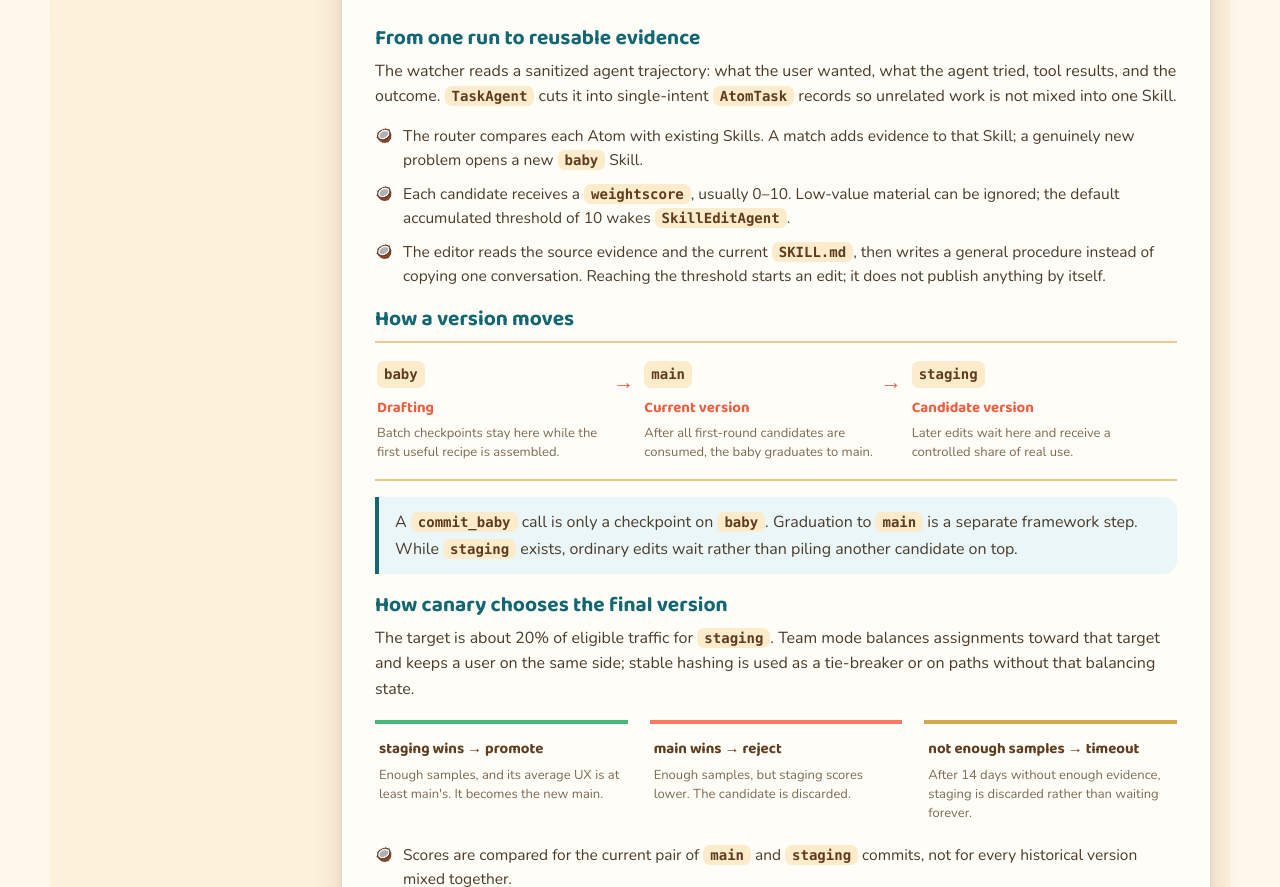
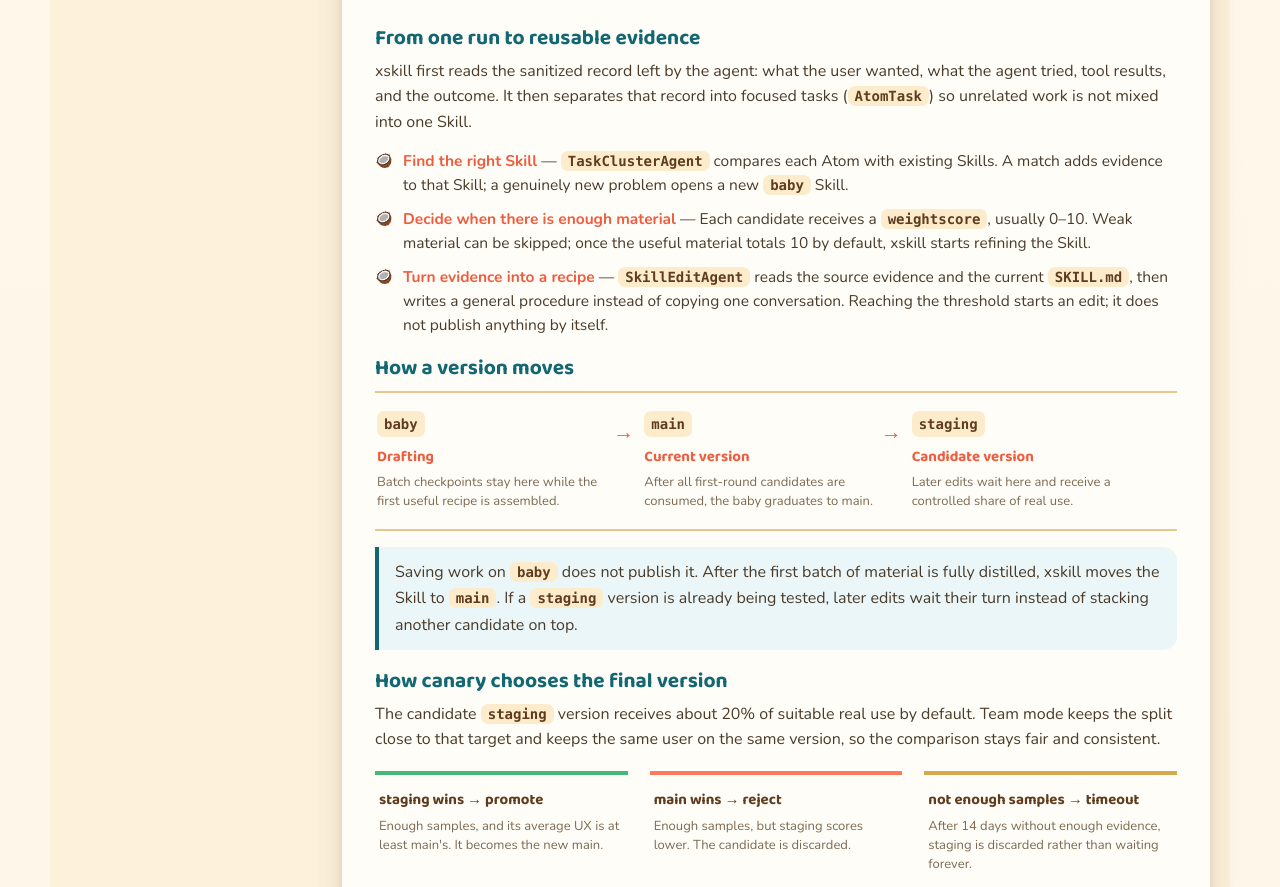
Before and after one commit to SkillNerds/xskill-wiki, a plain HTML site: page wiki.html in a window 1280 px wide. Shown: the part 7950-8837 px from the top of the page. Drawn offline with nearby package versions, Linux system fonts and the light colour scheme.

Commit message:
docs: clarify Skill lifecycle wording

```diff
--- a/i18n.js
+++ b/i18n.js
@@ -307,10 +307,13 @@
       "w.lifecycle_f6_t": "Keep the winner",
       "w.lifecycle_f6_p": "The better version becomes main",
       "w.lifecycle_evidence_h": "From one run to reusable evidence",
-      "w.lifecycle_evidence_p": "The watcher reads a sanitized agent trajectory: what the user wanted, what the agent tried, tool results, and the outcome. <code>TaskAgent</code> cuts it into single-intent <code>AtomTask</code> records so unrelated work is not mixed into one Skill.",
-      "w.lifecycle_e1": "The router compares each Atom with existing Skills. A match adds evidence to that Skill; a genuinely new problem opens a new <code>baby</code> Skill.",
-      "w.lifecycle_e2": "Each candidate receives a <code>weightscore</code>, usually 0–10. Low-value material can be ignored; the default accumulated threshold of 10 wakes <code>SkillEditAgent</code>.",
-      "w.lifecycle_e3": "The editor reads the source evidence and the current <code>SKILL.md</code>, then writes a general procedure instead of copying one conversation. Reaching the threshold starts an edit; it does not publish anything by itself.",
+      "w.lifecycle_evidence_p": "xskill first reads the sanitized record left by the agent: what the user wanted, what the agent tried, tool results, and the outcome. It then separates that record into focused tasks (<code>AtomTask</code>) so unrelated work is not mixed into one Skill.",
+      "w.lifecycle_e1_t": "Find the right Skill",
+      "w.lifecycle_e1_p": "<code>TaskClusterAgent</code> compares each Atom with existing Skills. A match adds evidence to that Skill; a genuinely new problem opens a new <code>baby</code> Skill.",
+      "w.lifecycle_e2_t": "Decide when there is enough material",
+      "w.lifecycle_e2_p": "Each candidate receives a <code>weightscore</code>, usually 0–10. Weak material can be skipped; once the useful material totals 10 by default, xskill starts refining the Skill.",
+      "w.lifecycle_e3_t": "Turn evidence into a recipe",
+      "w.lifecycle_e3_p": "<code>SkillEditAgent</code> reads the source evidence and the current <code>SKILL.md</code>, then writes a general procedure instead of copying one conversation. Reaching the threshold starts an edit; it does not publish anything by itself.",
       "w.lifecycle_branch_h": "How a version moves",
       "w.lifecycle_baby_t": "Drafting",
       "w.lifecycle_baby_p": "Batch checkpoints stay here while the first useful recipe is assembled.",
@@ -318,9 +321,9 @@
       "w.lifecycle_main_p": "After all first-round candidates are consumed, the baby graduates to main.",
       "w.lifecycle_staging_t": "Candidate version",
       "w.lifecycle_staging_p": "Later edits wait here and receive a controlled share of real use.",
-      "w.lifecycle_branch_note": "A <code>commit_baby</code> call is only a checkpoint on <code>baby</code>. Graduation to <code>main</code> is a separate framework step. While <code>staging</code> exists, ordinary edits wait rather than piling another candidate on top.",
+      "w.lifecycle_branch_note": "Saving work on <code>baby</code> does not publish it. After the first batch of material is fully distilled, xskill moves the Skill to <code>main</code>. If a <code>staging</code> version is already being tested, later edits wait their turn instead of stacking another candidate on top.",
       "w.lifecycle_canary_h": "How canary chooses the final version",
-      "w.lifecycle_canary_p": "The target is about 20% of eligible traffic for <code>staging</code>. Team mode balances assignments toward that target and keeps a user on the same side; stable hashing is used as a tie-breaker or on paths without that balancing state.",
+      "w.lifecycle_canary_p": "The candidate <code>staging</code> version receives about 20% of suitable real use by default. Team mode keeps the split close to that target and keeps the same user on the same version, so the comparison stays fair and consistent.",
       "w.lifecycle_win_t": "staging wins → promote",
       "w.lifecycle_win_p": "Enough samples, and its average UX is at least main's. It becomes the new main.",
       "w.lifecycle_lose_t": "main wins → reject",
@@ -329,7 +332,7 @@
       "w.lifecycle_wait_p": "After 14 days without enough evidence, staging is discarded rather than waiting forever.",
       "w.lifecycle_c1": "Scores are compared for the current pair of <code>main</code> and <code>staging</code> commits, not for every historical version mixed together.",
       "w.lifecycle_c2": "With the default unbucketed policy, each side needs at least 5 valid UX records. If staging's average is at least main's, it is promoted; otherwise it is rejected.",
-      "w.lifecycle_c3": "A candidate that still lacks enough samples after 14 days is discarded. Model-bucketed deployments may use different sample and averaging rules.",
+      "w.lifecycle_c3": "A candidate that still lacks enough samples after 14 days is discarded. Teams that compare different model groups separately may use different sample and averaging rules.",
       "w.lifecycle_generate_note": "One deliberate exception: <code>xskill generate</code> is a user-requested fast path and commits directly to <code>main</code>. Team clients' <code>user-staging/&lt;client_id&gt;</code> branches are isolated hand edits, not the canary <code>staging</code> branch.",
       "w.lifecycle_link": "Need implementation names, jam safeguards, data files, and source entry points? See <a href=\"docs/features/lifecycle.md\"><code>docs/features/lifecycle.md</code></a>.",
 
@@ -682,10 +685,13 @@
       "w.lifecycle_f6_t": "留下赢家",
       "w.lifecycle_f6_p": "表现更好的版本成为 main",
       "w.lifecycle_evidence_h": "一次执行，怎样变成可复用证据",
-      "w.lifecycle_evidence_p": "Watcher 读取脱敏后的 agent 轨迹，其中包括用户想做什么、agent 试过哪些办法、工具返回了什么，以及任务结果。<code>TaskAgent</code> 再按单一意图切成 <code>AtomTask</code>，避免把几件无关的事揉进同一个 Skill。",
-      "w.lifecycle_e1": "路由器会拿每个 Atom 和已有 Skill 比较。能匹配就给原 Skill 增加证据；确实是新问题，才创建一个新的 <code>baby</code> Skill。",
-      "w.lifecycle_e2": "每条候选材料都有一个通常为 0–10 的 <code>weightscore</code>。价值太低的材料可以不进入缓冲；累计达到默认阈值 10，才唤醒 <code>SkillEditAgent</code>。",
-      "w.lifecycle_e3": "编辑器会同时阅读原始证据和当前 <code>SKILL.md</code>，提炼出通用做法，而不是照抄某次对话。达到阈值只代表开始整理，不代表立即发布。",
+      "w.lifecycle_evidence_p": "xskill 会先读取 agent 留下的脱敏记录：用户想做什么、agent 试过哪些办法、工具返回了什么，以及任务结果。然后再把这段记录拆成一件件目标明确的小任务（<code>AtomTask</code>），避免把几件无关的事揉进同一个 Skill。",
+      "w.lifecycle_e1_t": "先找到该归到哪个 Skill",
+      "w.lifecycle_e1_p": "<code>TaskClusterAgent</code> 会拿每个 Atom 和已有 Skill 比较。能匹配，就给原 Skill 增加一条证据；确实是新问题，才创建新的 <code>baby</code> Skill。",
+      "w.lifecycle_e2_t": "再判断材料是否攒够了",
+      "w.lifecycle_e2_p": "每条候选材料都有一个通常为 0–10 的 <code>weightscore</code>。参考价值不高的材料可以跳过；有用材料累计达到默认阈值 10，xskill 才开始整理这个 Skill。",
+      "w.lifecycle_e3_t": "最后整理成下次能复用的做法",
+      "w.lifecycle_e3_p": "<code>SkillEditAgent</code> 会同时阅读原始证据和当前 <code>SKILL.md</code>，提炼出通用步骤，而不是照抄某次对话。达到阈值只代表开始整理，不代表立即发布。",
       "w.lifecycle_branch_h": "一个版本怎样往前走",
       "w.lifecycle_baby_t": "正在成稿",
       "w.lifecycle_baby_p": "第一版内容分批整理，每批先在这里留下 checkpoint。",
@@ -693,9 +699,9 @@
       "w.lifecycle_main_p": "首轮候选全部消化后，baby 才正式毕业到 main。",
       "w.lifecycle_staging_t": "候选版本",
       "w.lifecycle_staging_p": "后续改进先停在这里，接受一部分真实使用。",
-      "w.lifecycle_branch_note": "调用 <code>commit_baby</code> 只是在 <code>baby</code> 上保存一次 checkpoint；毕业到 <code>main</code> 是框架随后执行的独立步骤。已有 <code>staging</code> 时，普通编辑会先等待，不会继续叠加另一个候选版本。",
+      "w.lifecycle_branch_note": "在 <code>baby</code> 上保存进度，并不等于已经发布。第一批材料全部整理完后，xskill 才会把它转为 <code>main</code>。如果已经有一个 <code>staging</code> 版本在试用，后来的修改会先排队，不会再叠一个候选版本。",
       "w.lifecycle_canary_h": "灰度怎样选出最终版本",
-      "w.lifecycle_canary_p": "系统的默认目标是让 <code>staging</code> 接到约 20% 的合格流量。Team 模式会优先把新分配补到更接近目标比例的一侧，并让同一用户保持在同一侧；两边误差相同时，或没有这份平衡状态时，再用稳定哈希兜底。",
+      "w.lifecycle_canary_p": "候选的 <code>staging</code> 版本默认会接到约 20% 的真实使用。Team 模式会尽量维持这个比例，并让同一用户一直使用同一侧的版本，这样两边的体验比较才公平、稳定。",
       "w.lifecycle_win_t": "staging 胜出 → 晋升",
       "w.lifecycle_win_p": "样本足够，且平均 UX 不低于 main。候选版本成为新的 main。",
       "w.lifecycle_lose_t": "main 胜出 → 拒绝",
@@ -704,7 +710,7 @@
       "w.lifecycle_wait_p": "14 天后仍没有足够证据，就丢弃 staging，不让它一直挂着。",
       "w.lifecycle_c1": "比较的是当前这一对 <code>main</code> 和 <code>staging</code> 提交，不会把所有历史版本的分数混在一起。",
       "w.lifecycle_c2": "默认未分桶策略下，两侧各至少需要 5 条有效 UX 记录。staging 平均分不低于 main 就晋升，否则被拒绝。",
-      "w.lifecycle_c3": "候选版本放满 14 天仍没有凑够样本，会被丢弃。开启模型分桶后，样本门槛和均分算法可能不同。",
+      "w.lifecycle_c3": "候选版本放满 14 天仍没有凑够样本，会被丢弃。如果团队还要按不同模型分别比较，样本门槛和平均分算法可能不同。",
       "w.lifecycle_generate_note": "有一个主动入口例外：<code>xskill generate</code> 是用户明确要求生成的快路径，会直接提交到 <code>main</code>。Team 客户端的 <code>user-staging/&lt;client_id&gt;</code> 是手工修改的隔离分支，也不是灰度使用的 <code>staging</code>。",
       "w.lifecycle_link": "想继续看实现名、jam 保护、落盘数据和源码入口，可读 <a href=\"docs/features/lifecycle.md\"><code>docs/features/lifecycle.md</code></a>。",
 
--- a/wiki.html
+++ b/wiki.html
@@ -313,9 +313,9 @@ embedding:
       <h3 class="doc-subhead" data-i18n="w.lifecycle_evidence_h"></h3>
       <p data-i18n-html="w.lifecycle_evidence_p"></p>
       <ul class="doc-list">
-        <li data-i18n-html="w.lifecycle_e1"></li>
-        <li data-i18n-html="w.lifecycle_e2"></li>
-        <li data-i18n-html="w.lifecycle_e3"></li>
+        <li><b data-i18n="w.lifecycle_e1_t"></b> — <span data-i18n-html="w.lifecycle_e1_p"></span></li>
+        <li><b data-i18n="w.lifecycle_e2_t"></b> — <span data-i18n-html="w.lifecycle_e2_p"></span></li>
+        <li><b data-i18n="w.lifecycle_e3_t"></b> — <span data-i18n-html="w.lifecycle_e3_p"></span></li>
       </ul>
 
       <h3 class="doc-subhead" data-i18n="w.lifecycle_branch_h"></h3>
```
